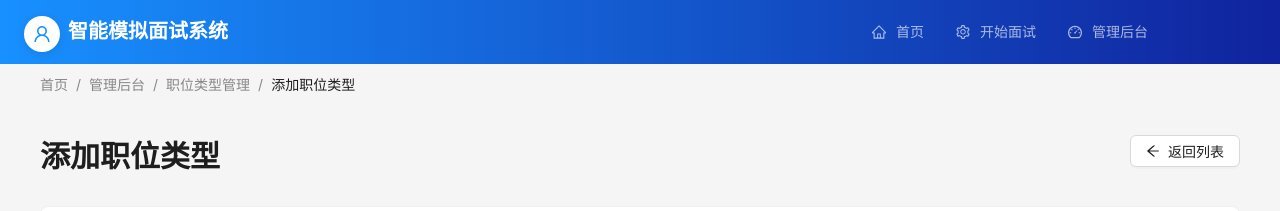
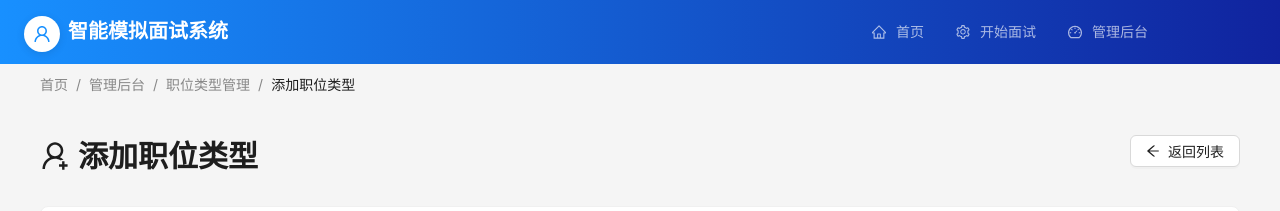
Before and after one commit to thoulee21/interview-ai, a Next.js app in the folder frontend-next/: page /admin/position-types/create in a window 1280 px wide. Shown: the top 211 px of the page. Built offline with nearby package versions, Linux system fonts and the light colour scheme; no server answers.

Commit message:
fix(PositionTypeDetailPage): 在标题中添加编辑图标以增强视觉效果 fix(CreatePositionTypePage): 在标题中添加用户添加图标以增强视觉效果 fix(AdminSessionDetailPage): 在标题中添加编辑图标以增强视觉效果

```diff
--- a/frontend-next/src/app/admin/position-types/create/page.tsx
+++ b/frontend-next/src/app/admin/position-types/create/page.tsx
@@ -1,7 +1,11 @@
 "use client";
 
 import interviewAPI from "@/services/api";
-import { ArrowLeftOutlined, SaveOutlined } from "@ant-design/icons";
+import {
+  ArrowLeftOutlined,
+  SaveOutlined,
+  UserAddOutlined,
+} from "@ant-design/icons";
 import {
   Breadcrumb,
   Button,
@@ -79,7 +83,10 @@ export default function CreatePositionTypePage() {
           marginBottom: "16px",
         }}
       >
-        <Title level={2}>添加职位类型</Title>
+        <Title level={2}>
+          <UserAddOutlined style={{ marginRight: 8 }} />
+          添加职位类型
+        </Title>
         <Button
           icon={<ArrowLeftOutlined />}
           onClick={() => router.push("/admin/position-types")}
--- a/frontend-next/src/app/admin/sessions/[sessionId]/page.tsx
+++ b/frontend-next/src/app/admin/sessions/[sessionId]/page.tsx
@@ -8,6 +8,7 @@ import {
   QuestionCircleOutlined,
   SoundOutlined,
   VideoCameraOutlined,
+  EditOutlined,
 } from "@ant-design/icons";
 import {
   Breadcrumb,
@@ -422,7 +423,10 @@ export default function AdminSessionDetailPage() {
           marginBottom: 20,
         }}
       >
-        <Title level={2}>面试会话详情</Title>
+        <Title level={2}>
+          <EditOutlined style={{ marginRight: 8 }} />
+          面试会话详情
+        </Title>
         <Space>
           {sessionDetails.status === "completed" && (
             <Button
```
Also changed, not shown: frontend-next/src/app/admin/position-types/[id]/page.tsx (+15 -8 lines).
